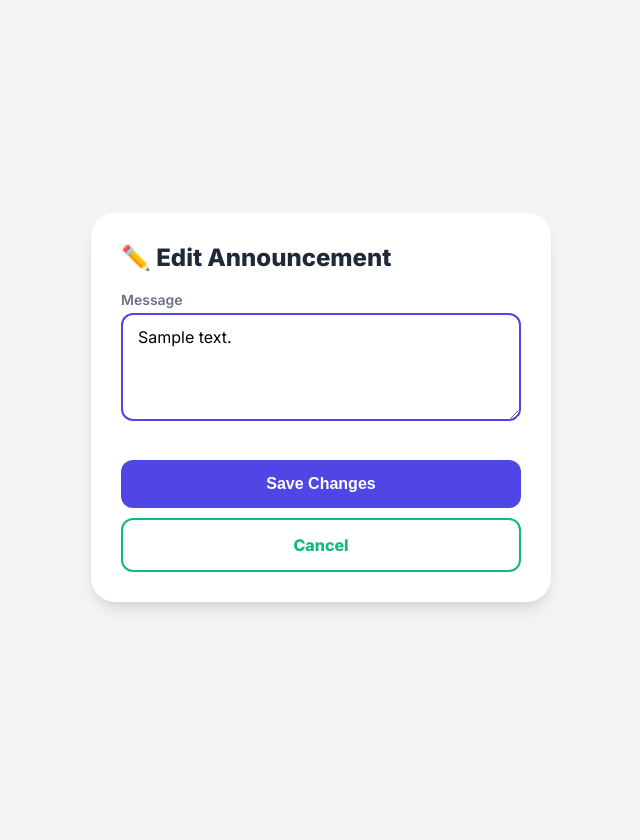
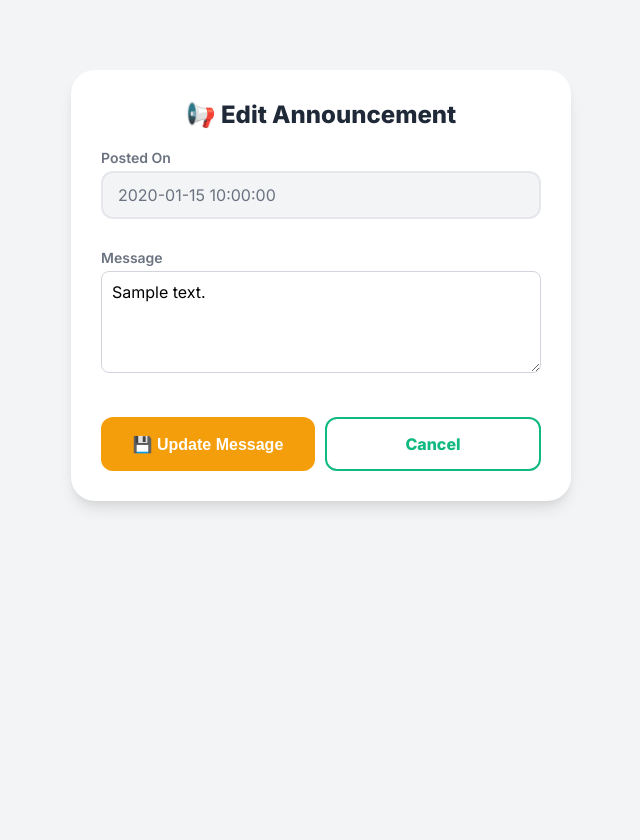
Before and after one commit to Genuuu/seatidle-app, a Flask app: template my_flask_app/templates/edit_announcement.html in a window 1280 px wide. Shown: the whole page, without its empty margins (319-959 px from the left). Run offline with Flask 3, Linux system fonts and the light colour scheme; the template is opened without the code that fills it: most values are stand-ins (such as "Sample title", 1, 10 or a date in 2020).

Commit message:
Fix in edit_announcement

```diff
--- a/my_flask_app/templates/edit_announcement.html
+++ b/my_flask_app/templates/edit_announcement.html
@@ -3,20 +3,29 @@
 <head>
     <meta charset="UTF-8">
     <meta name="viewport" content="width=device-width, initial-scale=1.0">
-    <title>Edit Announcement</title>
+    <title>Edit Announcement | SeatIdle</title>
     <link rel="stylesheet" href="{{ url_for('static', filename='style.css') }}">
     <link href="https://fonts.googleapis.com/css2?family=Inter:wght@400;600;800&display=swap" rel="stylesheet">
 </head>
-<body style="justify-content: center;">
+<body>
 
-<div class="card" style="width: 400px;">
-    <h2>✏️ Edit Announcement</h2>
-    <form method="POST">
-        <label>Message</label>
-        <textarea name="message" required autofocus rows="4">{{ ann['message'] }}</textarea>
-        <button type="submit" class="btn btn-primary" style="margin-top: 20px;">Save Changes</button>
-        <a href="/admin/panel" class="btn btn-secondary" style="margin-top: 10px; text-decoration: none;">Cancel</a>
-    </form>
+<div class="container" style="max-width: 500px; margin-top: 50px;">
+    <div class="card">
+        <h2 style="text-align: center; margin-bottom: 20px;">📢 Edit Announcement</h2>
+
+        <form method="POST">
+            <label>Posted On</label>
+            <input type="text" value="{{ ann['created_at'] }}" disabled style="background: #f3f4f6; color: #6b7280; cursor: not-allowed; margin-bottom: 15px;">
+
+            <label>Message</label>
+            <textarea name="message" rows="4" required autofocus style="width: 100%; padding: 10px; border-radius: 8px; border: 1px solid #d1d5db; font-family: 'Inter', sans-serif;">{{ ann['message'] }}</textarea>
+
+            <div style="display: flex; gap: 10px; margin-top: 25px;">
+                <button type="submit" class="btn btn-warning">💾 Update Message</button>
+                <a href="/admin/panel" class="btn btn-secondary">Cancel</a>
+            </div>
+        </form>
+    </div>
 </div>
 
 </body>
```
